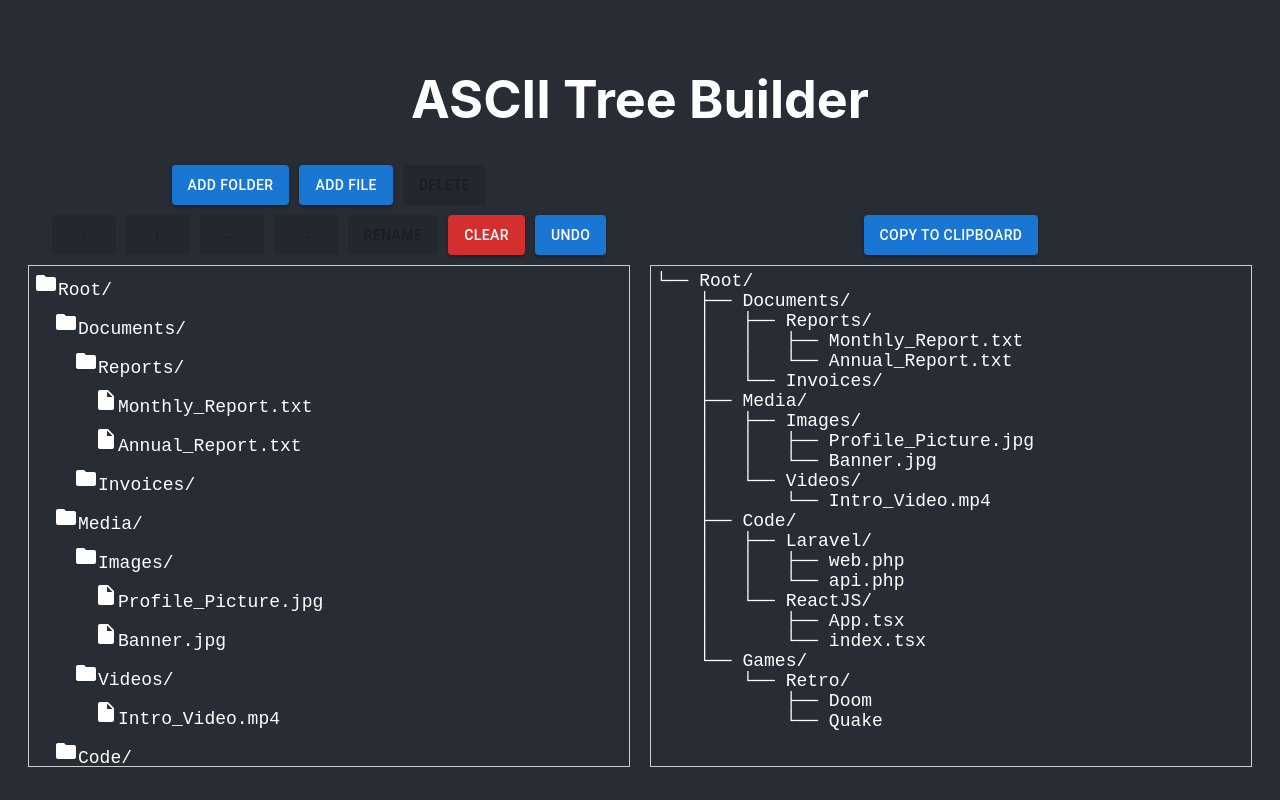
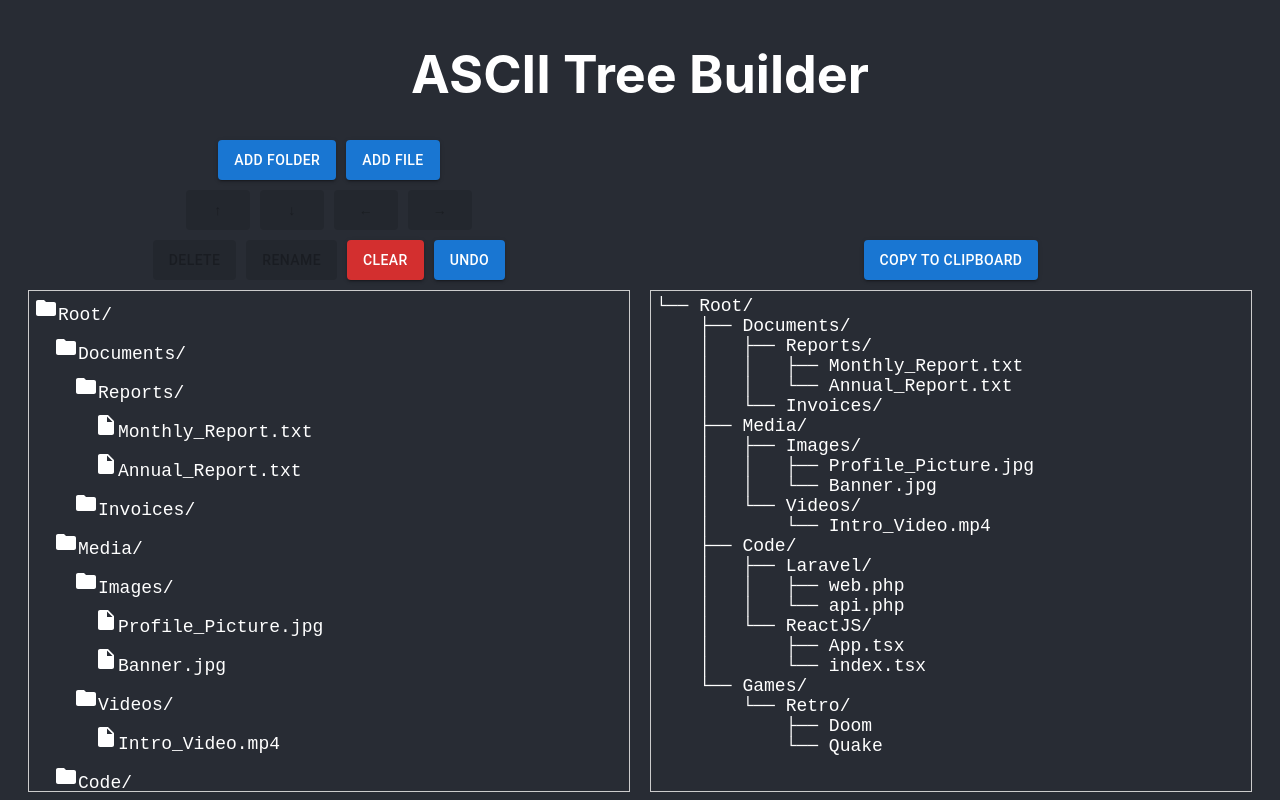
Before and after one commit to chdonncha/ascii-tree-builder-old, a React (Create React App) app in the folder ascii-tree-builder/: page / in a window 1280 px wide. Built offline with nearby package versions, Linux system fonts and the light colour scheme.

Commit message:
♻️ Extract Edit actions into separate component

```diff
--- /dev/null
+++ b/ascii-tree-builder/src/components/EditActions.tsx
@@ -0,0 +1,91 @@
+import React from 'react';
+import { Button } from '@mui/material';
+
+type EditActionsProps = {
+  rows: Array<{ content: string; isSelected: boolean; type: 'file' | 'folder' }>;
+  selectedRow: number;
+  setRows: (rows: Array<{ content: string; isSelected: boolean; type: 'file' | 'folder' }>) => void;
+  setSelectedRow: (rowIndex: number) => void;
+  getIndentation: (content: string) => number;
+  addToUndoStack: (rows: Array<{ content: string; isSelected: boolean; type: 'file' | 'folder' }>) => void;
+  setRenameValue: (value: string) => void;
+  setIsRenaming: (isRenaming: boolean) => void;
+  undo: () => void;
+};
+
+export const EditActions: React.FC<EditActionsProps> = ({
+  rows,
+  selectedRow,
+  setRows,
+  setSelectedRow,
+  getIndentation,
+  addToUndoStack,
+  setRenameValue,
+  setIsRenaming,
+  undo,
+}) => {
+  const deleteRow = () => {
+    if (selectedRow === -1) return; // If no row is selected, do nothing
+
+    const newRows = [...rows];
+
+    // Identify the children to delete based on indentation
+    const currentIndentation = getIndentation(newRows[selectedRow].content);
+
+    let lastIndexToDelete = selectedRow;
+    for (let i = selectedRow + 1; i < newRows.length; i++) {
+      if (getIndentation(newRows[i].content) > currentIndentation) {
+        lastIndexToDelete = i;
+      } else {
+        break;
+      }
+    }
+
+    // Delete the selected row and its children
+    newRows.splice(selectedRow, lastIndexToDelete - selectedRow + 1);
+
+    // Adjust the selected row after deletion
+    let newRowToSelect = -1;
+
+    // If it wasn't the first row, select the previous row
+    if (selectedRow > 0) {
+      newRowToSelect = selectedRow - 1;
+    }
+    // If it was the first row and there are still rows available, select the next row
+    else if (selectedRow === 0 && newRows.length > 0) {
+      newRowToSelect = 0;
+    }
+
+    setRows(newRows);
+    setSelectedRow(newRowToSelect);
+  };
+
+  const startRenaming = () => {
+    if (selectedRow >= 0) {
+      addToUndoStack(rows);
+      setRenameValue(rows[selectedRow].content.trim());
+      setIsRenaming(true);
+    }
+  };
+
+  const clearAllRows = () => {
+    setRows([]);
+  };
+
+  return (
+    <>
+      <Button variant="contained" className="button-style" disabled={selectedRow < 0} onClick={deleteRow}>
+        Delete
+      </Button>
+      <Button variant="contained" className="button-style" disabled={selectedRow < 0} onClick={startRenaming}>
+        Rename
+      </Button>
+      <Button variant="contained" color="error" className="button-style" onClick={clearAllRows}>
+        Clear
+      </Button>
+      <Button variant="contained" className="button-style" onClick={undo}>
+        Undo
+      </Button>
+    </>
+  );
+};
--- a/ascii-tree-builder/src/components/TreeBuilder.tsx
+++ b/ascii-tree-builder/src/components/TreeBuilder.tsx
@@ -6,6 +6,7 @@ import InsertDriveFileIcon from '@mui/icons-material/InsertDriveFile';
 import { useUndoStack } from '../hooks/useUndoStack';
 import { FileFolderActions } from './FileFolderActions';
 import { MovementActions } from './MovementActions';
+import { EditActions } from './EditActions';
 
 const TreeBuilder: React.FC = () => {
   const [rows, setRows] = useState<{ content: string; isSelected: boolean; type: 'file' | 'folder' }[]>([
@@ -59,54 +60,54 @@ const TreeBuilder: React.FC = () => {
     };
   }, []);
 
-  const deleteRow = () => {
-    if (selectedRow === -1) return; // If no row is selected, do nothing
-
-    const newRows = [...rows];
-
-    // Identify the children to delete based on indentation
-    const currentIndentation = getIndentation(newRows[selectedRow].content);
-
-    let lastIndexToDelete = selectedRow;
-    for (let i = selectedRow + 1; i < newRows.length; i++) {
-      if (getIndentation(newRows[i].content) > currentIndentation) {
-        lastIndexToDelete = i;
-      } else {
-        break;
-      }
-    }
-
-    // Delete the selected row and its children
-    newRows.splice(selectedRow, lastIndexToDelete - selectedRow + 1);
-
-    // Adjust the selected row after deletion
-    let newRowToSelect = -1;
-
-    // If it wasn't the first row, select the previous row
-    if (selectedRow > 0) {
-      newRowToSelect = selectedRow - 1;
-    }
-    // If it was the first row and there are still rows available, select the next row
-    else if (selectedRow === 0 && newRows.length > 0) {
-      newRowToSelect = 0;
-    }
-
-    setRows(newRows);
-    setSelectedRow(newRowToSelect);
-  };
+  // const deleteRow = () => {
+  //   if (selectedRow === -1) return; // If no row is selected, do nothing
+  //
+  //   const newRows = [...rows];
+  //
+  //   // Identify the children to delete based on indentation
+  //   const currentIndentation = getIndentation(newRows[selectedRow].content);
+  //
+  //   let lastIndexToDelete = selectedRow;
+  //   for (let i = selectedRow + 1; i < newRows.length; i++) {
+  //     if (getIndentation(newRows[i].content) > currentIndentation) {
+  //       lastIndexToDelete = i;
+  //     } else {
+  //       break;
+  //     }
+  //   }
+  //
+  //   // Delete the selected row and its children
+  //   newRows.splice(selectedRow, lastIndexToDelete - selectedRow + 1);
+  //
+  //   // Adjust the selected row after deletion
+  //   let newRowToSelect = -1;
+  //
+  //   // If it wasn't the first row, select the previous row
+  //   if (selectedRow > 0) {
+  //     newRowToSelect = selectedRow - 1;
+  //   }
+  //   // If it was the first row and there are still rows available, select the next row
+  //   else if (selectedRow === 0 && newRows.length > 0) {
+  //     newRowToSelect = 0;
+  //   }
+  //
+  //   setRows(newRows);
+  //   setSelectedRow(newRowToSelect);
+  // };
 
   const getIndentation = (str: string): number => {
     const match = str.match(/^ */);
     return match ? match[0].length : 0;
   };
 
-  const startRenaming = () => {
-    if (selectedRow >= 0) {
-      addToUndoStack(rows);
-      setRenameValue(rows[selectedRow].content.trim());
-      setIsRenaming(true);
-    }
-  };
+  // const startRenaming = () => {
+  //   if (selectedRow >= 0) {
+  //     addToUndoStack(rows);
+  //     setRenameValue(rows[selectedRow].content.trim());
+  //     setIsRenaming(true);
+  //   }
+  // };
 
   const handleRenameChange = (e: React.ChangeEvent<HTMLInputElement>) => {
     setRenameValue(e.target.value);
@@ -203,9 +204,6 @@ const TreeBuilder: React.FC = () => {
       <div className="input-box">
         <div className="button-row">
           <FileFolderActions rows={rows} setRows={setRows} selectedRow={selectedRow} addToUndoStack={addToUndoStack} />
-          <Button variant="contained" className="button-style" disabled={selectedRow < 0} onClick={deleteRow}>
-            Delete
-          </Button>
         </div>
         <div className="button-row">
           <MovementActions
@@ -217,15 +215,19 @@ const TreeBuilder: React.FC = () => {
             addToUndoStack={addToUndoStack}
             canIndentFurther={canIndentFurther}
           />
-          <Button variant="contained" className="button-style" disabled={selectedRow < 0} onClick={startRenaming}>
-            Rename
-          </Button>
-          <Button variant="contained" color="error" className="button-style" onClick={clearAllRows}>
-            Clear
-          </Button>
-          <Button variant="contained" className="button-style" onClick={undo}>
-            Undo
-          </Button>
+        </div>
+        <div className="button-row">
+          <EditActions
+            rows={rows}
+            selectedRow={selectedRow}
+            setRows={setRows}
+            setSelectedRow={setSelectedRow}
+            getIndentation={getIndentation}
+            addToUndoStack={addToUndoStack}
+            setRenameValue={setRenameValue}
+            setIsRenaming={setIsRenaming}
+            undo={undo}
+          />
         </div>
         <ul className="input-list">
           {rows.map((row, index) => (
@@ -265,6 +267,7 @@ const TreeBuilder: React.FC = () => {
       </div>
       <div className="output-box space-left">
         <div className="button-row"></div>
+        <div className="button-row"></div>
         <div className="button-row">
           <Button variant="contained" className="button-style" onClick={copyToClipboard}>
             Copy to Clipboard
```
